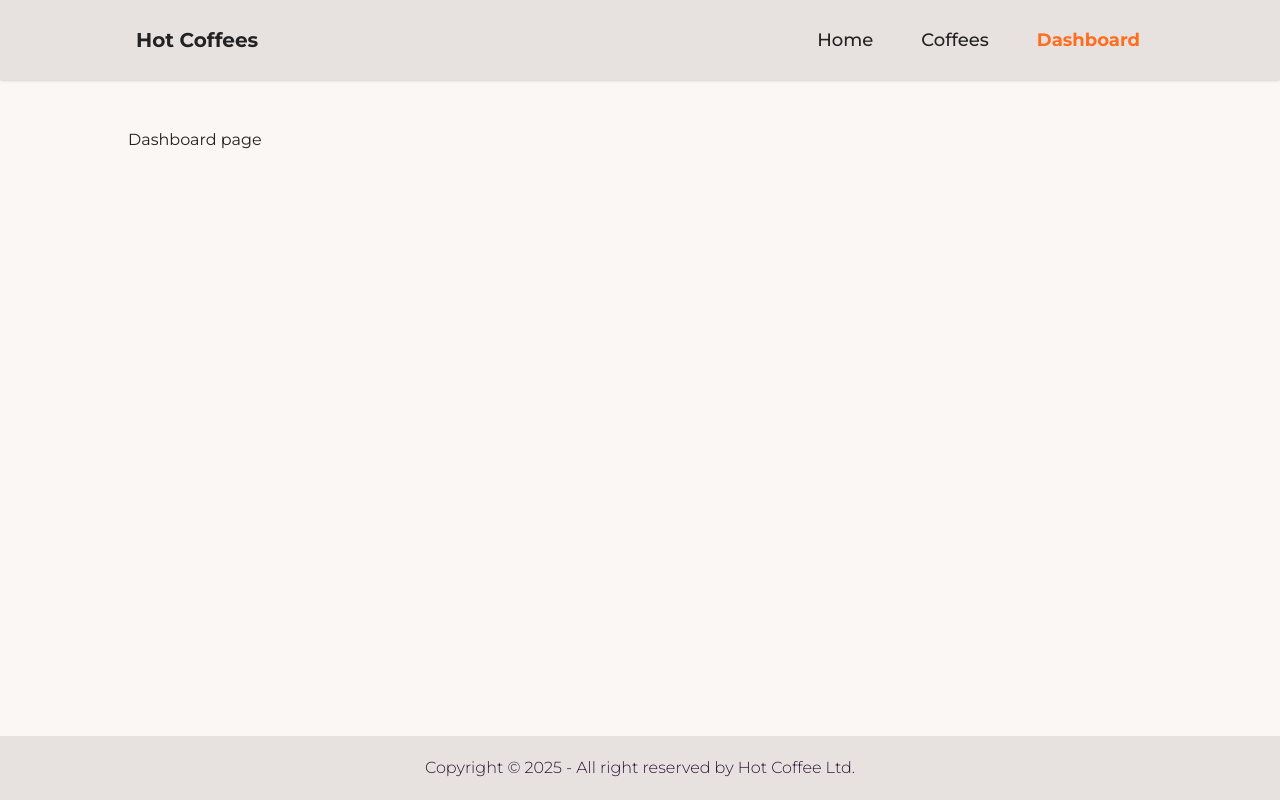
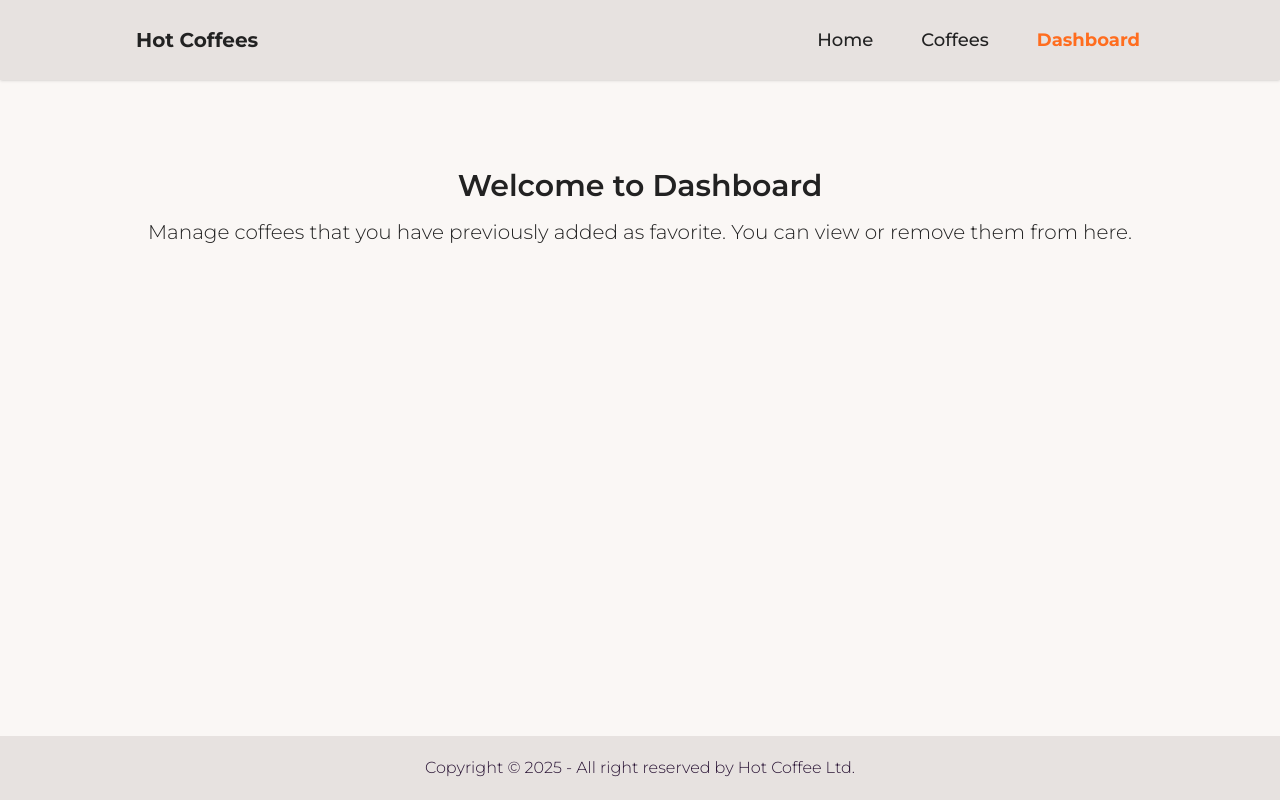
Before and after one commit to rubayedhasan/coffee-shop-router, a React (Vite) app: page /dashboard in a window 1280 px wide. Built offline with nearby package versions, Linux system fonts and the light colour scheme.

Commit message:
Dashboard Coponent make rady and render it

```diff
--- a/src/pages/Dashboard.jsx
+++ b/src/pages/Dashboard.jsx
@@ -1,7 +1,26 @@
+import Coffee from "../components/Coffee";
+import Heading from "../components/Heading";
+import { getTheFavorite } from "../utils/FavoriteServer";
+
 const Dashboard = () => {
+  const storedCoffees = getTheFavorite();
+
   return (
     <div>
-      <p>Dashboard page</p>
+      {/* heading component  */}
+      <Heading
+        title={"Welcome to Dashboard"}
+        subtitle={
+          "Manage coffees that you have previously added as favorite. You can view or remove them from here."
+        }
+      ></Heading>
+
+      {/* dynamic cards:: add  favorite coffees */}
+      <div className="grid grid-cols-1 md:grid-cols-2 xl:grid-cols-3 gap-8 place-items-center mt-10">
+        {storedCoffees.map((coffee) => (
+          <Coffee key={coffee?.id} coffee={coffee}></Coffee>
+        ))}
+      </div>
     </div>
   );
 };
--- a/src/utils/FavoriteServer.js
+++ b/src/utils/FavoriteServer.js
@@ -33,4 +33,4 @@ const storeTheFavorite = (listArr) => {
   const stringifyList = JSON.stringify(listArr);
   window.localStorage.setItem("favoriteList", stringifyList);
 };
-export { addFavorite };
+export { getTheFavorite, addFavorite };
```
